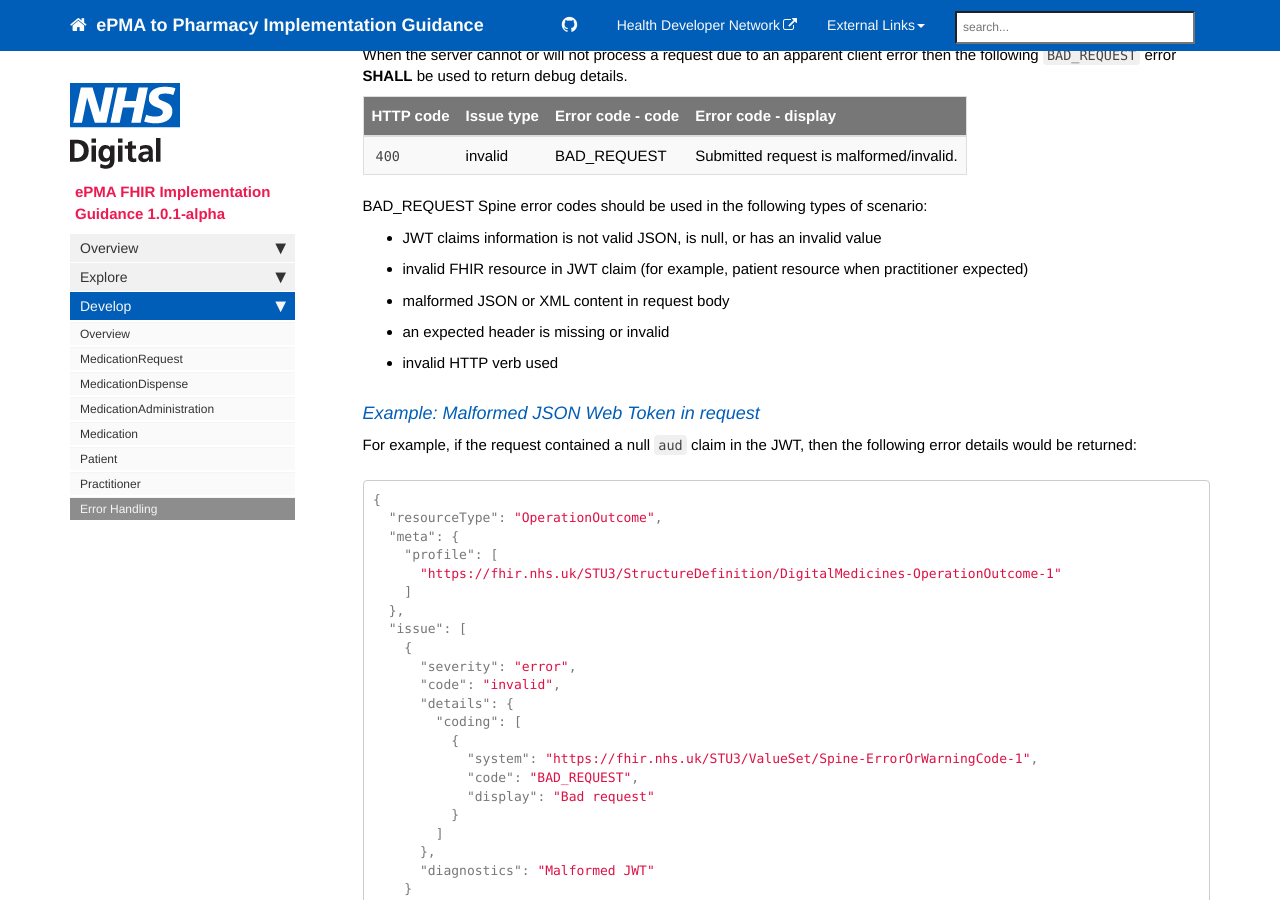
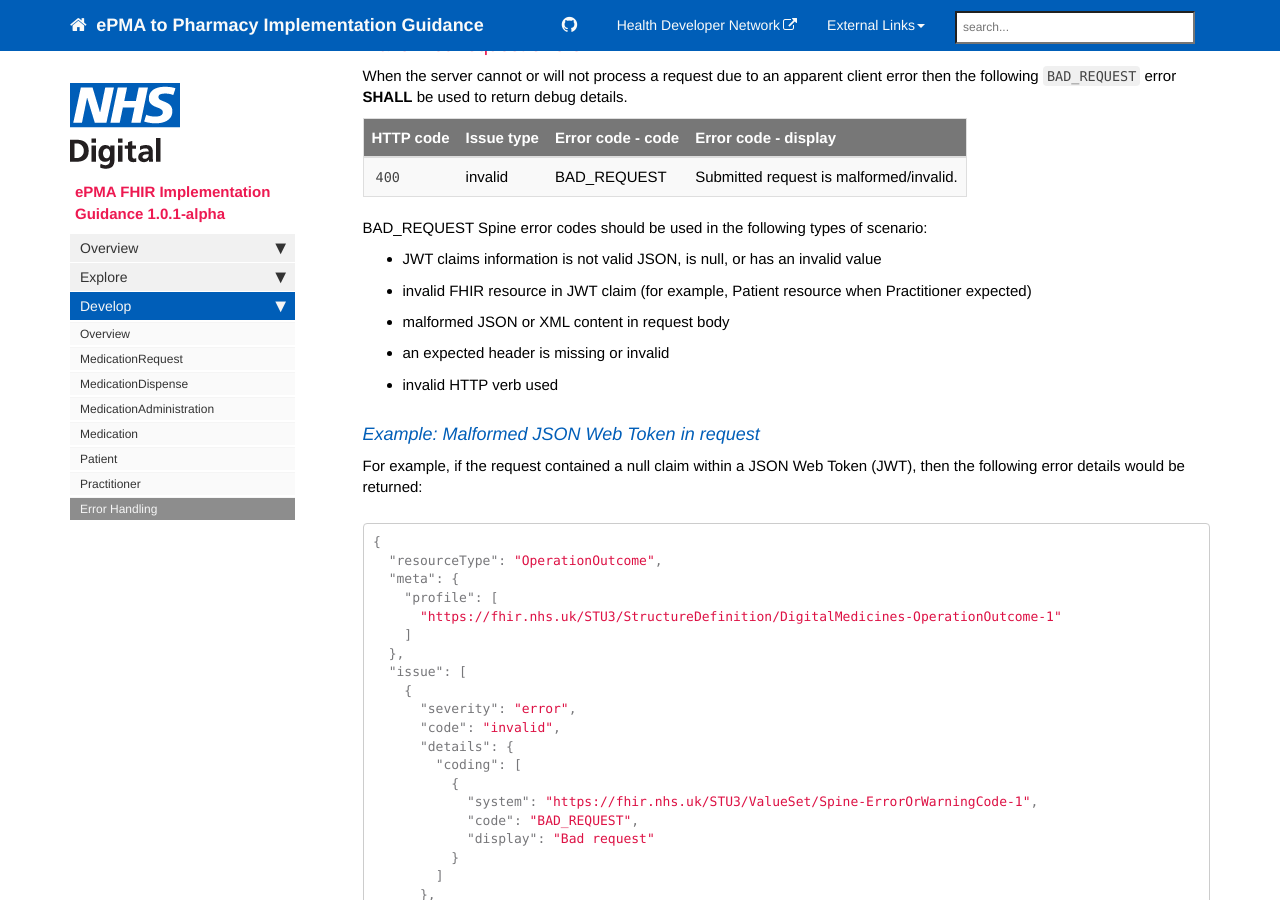
Before and after one commit to nhsconnect/FHIR-ePMA-Implementation, a Jekyll site: the page built from pages/develop/develop-errorhandling.md, in a window 1280 px wide and 900 px high, scrolled down 5518 px. Built offline with Jekyll 4.4.1, drawn with Linux system fonts in a browser that asks for light colours; nearby versions of some CDN libraries; comment, search, counter and statistics services are not loaded; some of the changed text lies outside the part shown.

Commit message:
Add files via upload

````diff
--- a/pages/develop/develop-errorhandling.md
+++ b/pages/develop/develop-errorhandling.md
@@ -19,11 +19,11 @@ In the event of an error, provider systems **SHALL** respond by providing an Ope
 
 **To be changed to DigitalMedicines-OperationOutcome-1 when available**
 
-The `GPConnect-OperationOutcome-1`:
+The `DigitalMedicines-OperationOutcome-1`:
 - **SHALL** contain a definition of severity in the `OperationOutcome.issue.severity` field providing a value from the [valueset-issue-severity](http://hl7.org/fhir/STU3/valueset-issue-severity.html) value set. In all cases described in this guidance, the value used will be `error`.
 - **SHALL** contain a definition of the type of error in the `OperationOutcome.issue.code` element, providing a value from the [issue-type](http://hl7.org/fhir/STU3/valueset-issue-type.html) value set.
 - **SHALL** contain details of the `Spine error code` in the `OperationOutcome.issue.details.coding.code` and `OperationOutcome.issue.details.coding.display` fields. These shall be taken from the standard set of NHS Spine error codes as defined in the [spine-error-or-warning-code-1](https://fhir.nhs.uk/STU3/ValueSet/Spine-ErrorOrWarningCode-1) value set. The Spine error and warning codes provide a greater degree of error handling granularity, and also ensure a standardised error handling approach across NHS APIs.
-- **SHOULD** provide additional diagnostic details of the error in the `OperationOutcome.diagnostics` property where such details securely provide additional error context for consumer applications.
+- **SHOULD** provide additional diagnostic details of the error in the `OperationOutcome.diagnostics` property where such details securely provide additional error context for consumer applications. Patient identifiable data should not be included within this property.
 
 
 The sections below provide guidance on the error details to be returned in a number of key scenarios.
@@ -242,14 +242,14 @@ When the server cannot or will not process a request due to an apparent client e
 
 BAD_REQUEST Spine error codes should be used in the following types of scenario:
 - JWT claims information is not valid JSON, is null, or has an invalid value
-- invalid FHIR resource in JWT claim (for example, patient resource when practitioner expected)
+- invalid FHIR resource in JWT claim (for example, Patient resource when Practitioner expected)
 - malformed JSON or XML content in request body
 - an expected header is missing or invalid
 - invalid HTTP verb used
 
 #### Example: Malformed JSON Web Token in request #####
 
-For example, if the request contained a null `aud` claim in the JWT, then the following error details would be returned:
+For example, if the request contained a null claim within a JSON Web Token (JWT), then the following error details would be returned:
 
 ```json
 {
````
Also changed, not shown: other parts of pages/develop/develop-errorhandling.md (+1 -1 lines).
